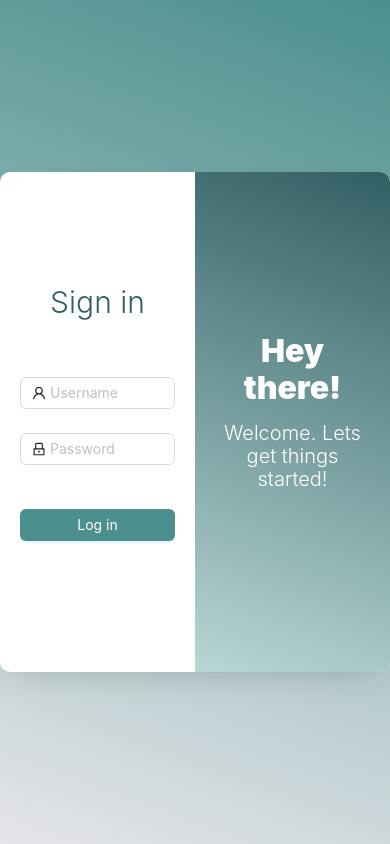
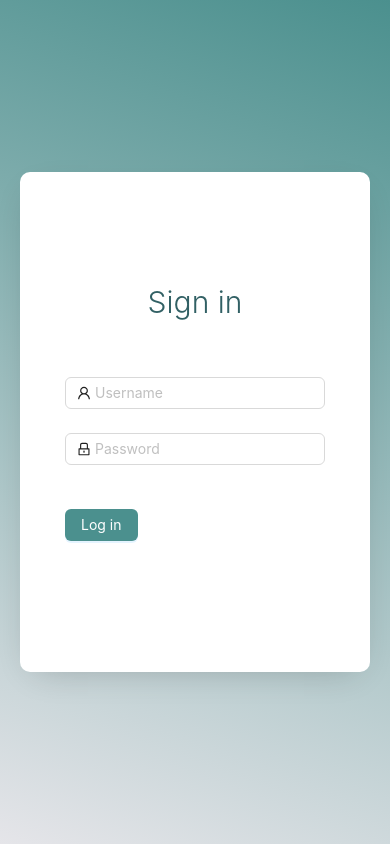
Before and after one commit to falahyusufhamza/fees-app, a React (Create React App) app: page /login in a window 390 px wide. Built offline with nearby package versions, Linux system fonts and the light colour scheme.

Commit message:
Login page responsive fixes

```diff
--- a/src/pages/LoginPage.css
+++ b/src/pages/LoginPage.css
@@ -7,17 +7,16 @@
     background: linear-gradient(200deg, var(--primary-lite) 0%, var(--secondary-color) 100%);
 }
 .login-page .login-container {
-    width: 800px;
     display: flex;
     justify-content: center;
     align-items: center;
     height: 500px;
+    min-width: 350px;
     box-shadow: 0px 10px 34px -15px rgba(0, 0, 0, 0.24);
     background-color: white;
     border-radius: 10px;
 }
 .login-container .login-form {
-    width: 50%;
     padding: 20px;
     height: 100%;
     margin: auto;
@@ -39,37 +38,3 @@
     padding-top: 20px;
     width: 100%;
 }
-.login-container .extra-content {
-    width: 50%;
-    background: linear-gradient(200deg, var(--primary-color) 0%, var(--secondary-dark) 100%);
-    height: 100%;
-    border-top-right-radius: 10px;
-    border-bottom-right-radius: 10px;
-    display: flex;
-    justify-content: center;
-    align-items: center;
-    padding: 20px;
-    text-align: center;
-}
-.login-container .extra-content h2 {
-    color: white;
-    font-weight: 900;
-    font-size: 2rem;
-}
-.extra-content .description {
-    color: white;
-    font-weight: 300;
-    font-size: 20px;
-}
-#components-form-demo-normal-login .login-form {
-    max-width: 300px;
-  }
-  #components-form-demo-normal-login .login-form-forgot {
-    float: right;
-  }
-  #components-form-demo-normal-login .ant-col-rtl .login-form-forgot {
-    float: left;
-  }
-  .login-form .login-form-button {
-    width: 100%;
-  }
--- a/src/pages/LoginPage.js
+++ b/src/pages/LoginPage.js
@@ -71,13 +71,6 @@ const LoginPage = () => {
           </Form.Item>
         </Form>
         </div>
-
-        <div className='extra-content'>
-            <div>
-                <h2>Hey there!</h2>
-                <p className='description'>Welcome. Lets get things started!</p>
-            </div>
-        </div>
       </div>
     </div>
   );
```
